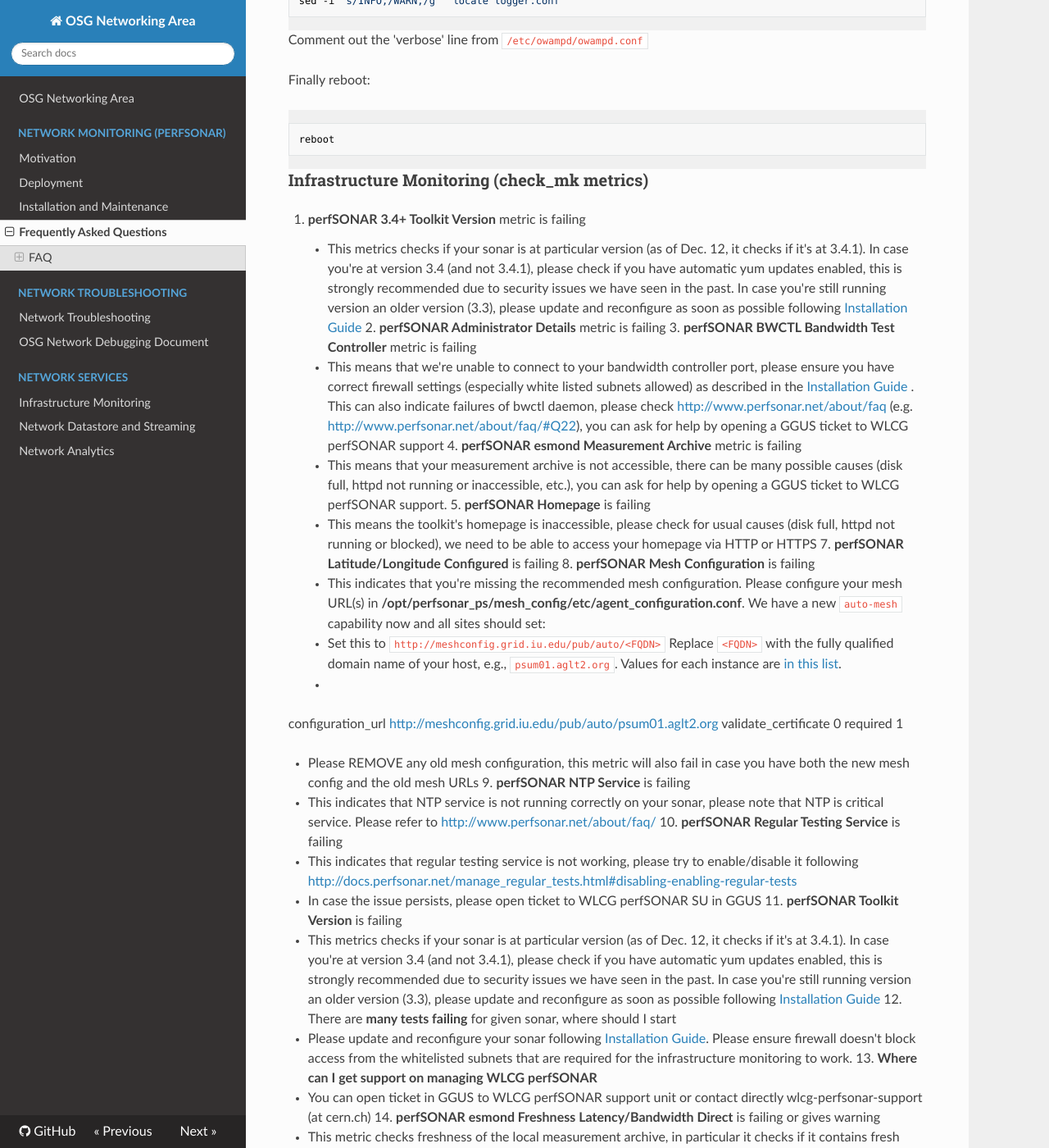
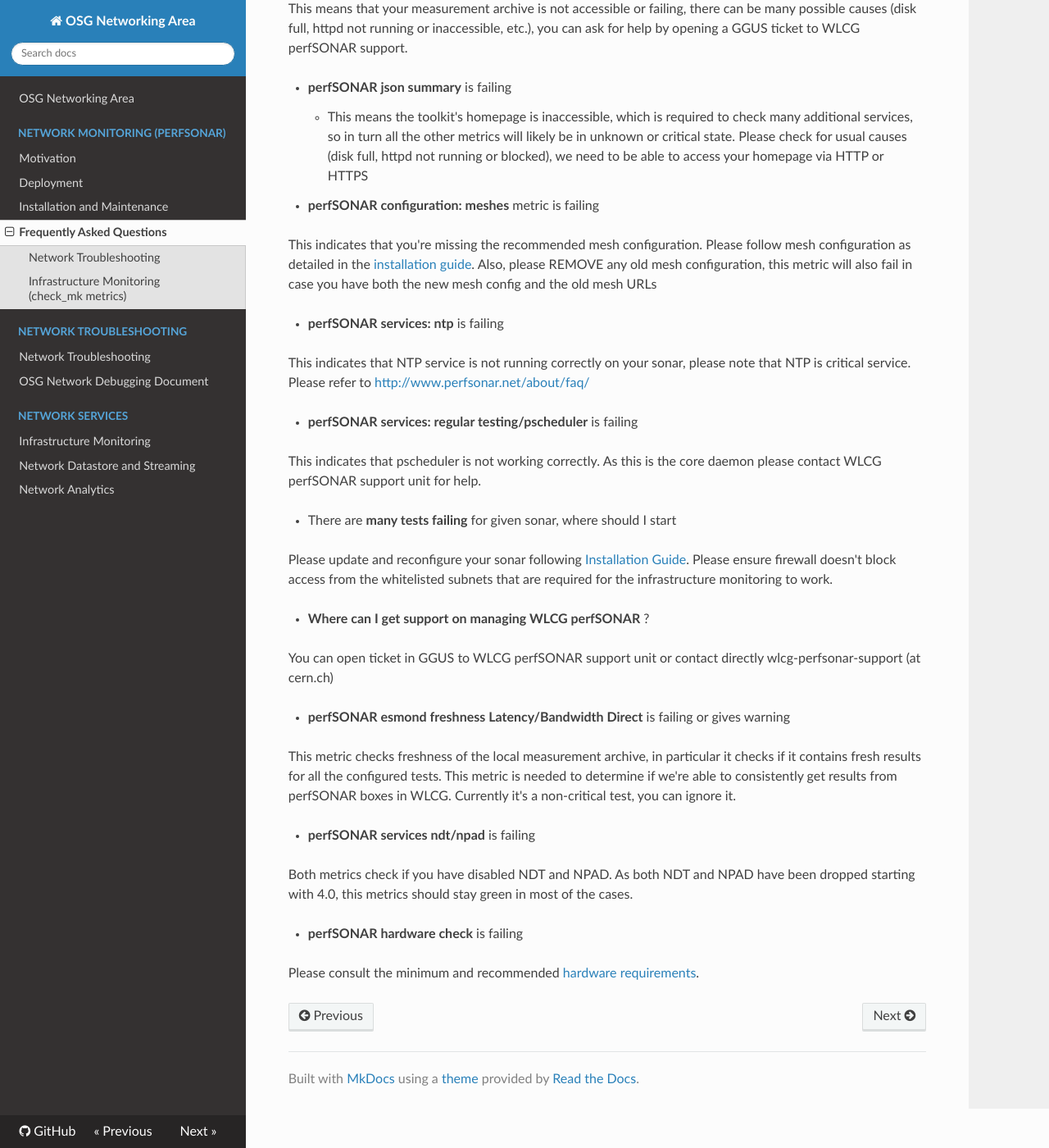
Before and after one commit to osg-htc/networking, an MkDocs documentation site: the page built from docs/perfsonar/faq.md, in a window 1280 px wide and 1400 px high, scrolled down 1086 px. Shown: the whole window at 82% size. Built offline with MkDocs 1.6.1, drawn with Linux system fonts in a browser that asks for light colours; nearby versions of some CDN libraries; old or Windows-style settings are respelled for this version of MkDocs; some of the changed text lies outside the part shown.

Commit message:
Update faq.md

```diff
--- a/docs/perfsonar/faq.md
+++ b/docs/perfsonar/faq.md
@@ -1,75 +1,66 @@
-<span class="twiki-macro LINKCSS"></span>
+### Frequently Asked Questions
 
-<span class="twiki-macro SPACEOUT">perfSONAR  FAQ and  Troubleshooting  for  OSG  and  WLCG  Instances</span>
-=============================================================================================================
+Here we will provide details on troubleshooting perfSONAR installations for OSG and WLCG as well as some additional configuration options and a FAQ.
 
+A good overview of existing tools provided by perfSONAR toolkit and examples how to use them to identify and isolate network problems can be found at https://fasterdata.es.net/performance-testing/troubleshooting/network-troubleshooting-quick-reference-guide/
 
-<span class="twiki-macro STARTINCLUDE"></span> Here we will provide details on troubleshooting perfSONAR installations for OSG and WLCG as well as some additional configuration options and a FAQ.
+We are maintaining a [Network Troubleshooting](network-troubleshooting.md) page to guide users in identifying and following up on network problems.
 
-There are a good set of `cli` tools for perfSONAR available. Details on these tools are at <https://twiki.grid.iu.edu/bin/view/Documentation/Release3/NetworkPerformanceToolkit> The `owping` and `bwctl` tools can be very useful to test from your location to any perfSONAR instance running either the OWAMP or BWCTL services respectively.
+#### Network Troubleshooting
 
-We are maintaining a [Network Troubleshooting](https://twiki.opensciencegrid.org/bin/view/Documentation/NetworkingTroubleShooting) Wiki page to guide users in identifying and following up on network problems.
+* I suspect there is a network performance issue impacting my site
 
-To further secure access to your perfSONAR web interface, we are providing a [securing the perfSONAR web](SecureperfSONAR) page (not yet tested).
+For OSG sites, please open a ticket with GOC. Otherwise please open a GGUS ticket (or assign an existing) one to WLCG Network Throughput support unit.
 
-FAQ
----
+#### Infrastructure Monitoring (check\_mk metrics)
 
-### My perfSONAR disks are filling up with log messages.
+* **perfSONAR services: versions** metric is failing.
 
-The default logging in perfSONAR 3.4 produces a lot of output and some sites are filling their disks with logging data. This has been reported to the perfSONAR developers and there will be fixes coming in future versions. In the meantime you can reduce the amount of logging by doing the following. As `root` you can locate all the relevant logger.conf files:
+This metrics checks if your sonar is at the most recent version. Please check if you have automatic yum updates enabled, this is strongly recommended due to security issues we have seen in the past. In case you're still running an older version (3.3-3.5), please update and reconfigure as soon as possible following [Installation Guide](installation.md)
 
-    [root@psum01 ~]# locate logger.conf
-    /opt/SimpleLS/bootstrap/etc/SimpleLSBootStrapClientDaemon-logger.conf
-    /opt/perfsonar_ps/ls_cache_daemon/etc/ls_cache_daemon-logger.conf
-    /opt/perfsonar_ps/ls_registration_daemon/etc/ls_registration_daemon-logger.conf
-    /opt/perfsonar_ps/regular_testing/etc/regular_testing-logger.conf
-    /opt/perfsonar_ps/toolkit/etc/config_daemon-logger.conf
-    /opt/perfsonar_ps/toolkit/etc/service_watcher-logger.conf
-    /opt/perfsonar_ps/toolkit/web/root/admin/administrative_info/etc/logger.conf
-    /opt/perfsonar_ps/toolkit/web/root/admin/enabled_services/etc/logger.conf
-    /opt/perfsonar_ps/toolkit/web/root/admin/ntp/etc/logger.conf
-    /opt/perfsonar_ps/toolkit/web/root/admin/regular_testing/etc/logger.conf
-    /opt/perfsonar_ps/toolkit/web/root/gui/services/etc/logger.conf
+* **perfSONAR configuration: contacts or location** metrics are failing
 
-You can move the logging levels for DEBUG and INFO up to WARN level via:
+Please check if you have added the administrative information as detailed [here](http://docs.perfsonar.net/install_config_first_time.html#updating-your-administrative-information)
 
-    sed -i 's/DEBUG,/INFO,/g' `locate logger.conf`
-    sed -i 's/INFO,/WARN,/g' `locate logger.conf`
+* **perfSONAR services: bwctl/owamp/pscheduler** metrics are failing
 
-Comment out the 'verbose' line from `/etc/owampd/owampd.conf`
+This means that we're unable to connect to controller ports of the respective services, please ensure you have correct firewall settings (especially white listed subnets allowed) as described in the [Installation Guide](installation.md) . This can also indicate failures of service daemons, please check <http://www.perfsonar.net/about/faq> for additional details.
 
-Finally reboot:
+* **perfSONAR services: esmond** metric is failing
 
-    reboot
+This means that your measurement archive is not accessible or failing, there can be many possible causes (disk full, httpd not running or inaccessible, etc.), you can ask for help by opening a GGUS ticket to WLCG perfSONAR support.
 
-### Infrastructure Monitoring (check\_mk metrics)
+* **perfSONAR json summary** is failing
+    -   This means the toolkit's homepage is inaccessible, which is required to check many additional services, so in turn all the other metrics will likely be in unknown or critical state. Please check for usual causes (disk full, httpd not running or blocked), we need to be able to access your homepage via HTTP or HTTPS
 
-1.  **perfSONAR 3.4+ Toolkit Version** metric is failing
-    -   This metrics checks if your sonar is at particular version (as of Dec. 12, it checks if it's at 3.4.1). In case you're at version 3.4 (and not 3.4.1), please check if you have automatic yum updates enabled, this is strongly recommended due to security issues we have seen in the past. In case you're still running version an older version (3.3), please update and reconfigure as soon as possible following [Installation Guide](https://twiki.opensciencegrid.org/bin/view/Documentation/InstallUpdatePS) 2. **perfSONAR Administrator Details** metric is failing 3. **perfSONAR BWCTL Bandwidth Test Controller** metric is failing
-    -   This means that we're unable to connect to your bandwidth controller port, please ensure you have correct firewall settings (especially white listed subnets allowed) as described in the [Installation Guide](https://twiki.opensciencegrid.org/bin/view/Documentation/InstallUpdatePS) . This can also indicate failures of bwctl daemon, please check <http://www.perfsonar.net/about/faq> (e.g. <http://www.perfsonar.net/about/faq/#Q22>), you can ask for help by opening a GGUS ticket to WLCG perfSONAR support 4. **perfSONAR esmond Measurement Archive** metric is failing
-    -   This means that your measurement archive is not accessible, there can be many possible causes (disk full, httpd not running or inaccessible, etc.), you can ask for help by opening a GGUS ticket to WLCG perfSONAR support. 5. **perfSONAR Homepage** is failing
-    -   This means the toolkit's homepage is inaccessible, please check for usual causes (disk full, httpd not running or blocked), we need to be able to access your homepage via HTTP or HTTPS 7. **perfSONAR Latitude/Longitude Configured** is failing 8. **perfSONAR Mesh Configuration** is failing
-    -   This indicates that you're missing the recommended mesh configuration. Please configure your mesh URL(s) in **/opt/perfsonar\_ps/mesh\_config/etc/agent\_configuration.conf**. We have a new `auto-mesh` capability now and all sites should set:
-    -   Set this to `http://meshconfig.grid.iu.edu/pub/auto/<FQDN>` Replace `<FQDN>` with the fully qualified domain name of your host, e.g., `psum01.aglt2.org`. Values for each instance are [in this list](http://grid-monitoring.cern.ch/perfsonar_config.txt).
-    -   <verbatim>
+* **perfSONAR configuration: meshes** metric is failing
 
-<mesh> configuration\_url <http://meshconfig.grid.iu.edu/pub/auto/psum01.aglt2.org> validate\_certificate 0 required 1 </mesh> </verbatim>
+This indicates that you're missing the recommended mesh configuration. Please follow mesh configuration as detailed in the [installation guide](installation.md). Also, please REMOVE any old mesh configuration, this metric will also fail in case you have both the new mesh config and the old mesh URLs
 
--   Please REMOVE any old mesh configuration, this metric will also fail in case you have both the new mesh config and the old mesh URLs 9. **perfSONAR NTP Service** is failing
--   This indicates that NTP service is not running correctly on your sonar, please note that NTP is critical service. Please refer to <http://www.perfsonar.net/about/faq/> 10. **perfSONAR Regular Testing Service** is failing
--   This indicates that regular testing service is not working, please try to enable/disable it following <http://docs.perfsonar.net/manage_regular_tests.html#disabling-enabling-regular-tests>
--   In case the issue persists, please open ticket to WLCG perfSONAR SU in GGUS 11. **perfSONAR Toolkit Version** is failing
--   This metrics checks if your sonar is at particular version (as of Dec. 12, it checks if it's at 3.4.1). In case you're at version 3.4 (and not 3.4.1), please check if you have automatic yum updates enabled, this is strongly recommended due to security issues we have seen in the past. In case you're still running version an older version (3.3), please update and reconfigure as soon as possible following [Installation Guide](https://twiki.opensciencegrid.org/bin/view/Documentation/InstallUpdatePS) 12. There are **many tests failing** for given sonar, where should I start
--   Please update and reconfigure your sonar following [Installation Guide](https://twiki.opensciencegrid.org/bin/view/Documentation/InstallUpdatePS). Please ensure firewall doesn't block access from the whitelisted subnets that are required for the infrastructure monitoring to work. 13. **Where can I get support on managing WLCG perfSONAR**
--   You can open ticket in GGUS to WLCG perfSONAR support unit or contact directly wlcg-perfsonar-support (at cern.ch) 14. **perfSONAR esmond Freshness Latency/Bandwidth Direct** is failing or gives warning
--   This metric checks freshness of the local measurement archive, in particular it checks if it contains fresh results for all the configured tests. This metric is needed to determine if we're able to consistently get results from perfSONAR boxes in WLCG. Currently it's a non-critical test, you can ignore it. 15. **perfSONAR esmond Freshness Latency/Bandwidth Reverse** is failing or gives warning
--   This metric checks freshness of the local measurement archive, in particular it checks if it contains fresh results for all the configured reverse tests (reverse test is any test that is done from remote to local sonar). This metric is needed to determine if we're able to consistently get results from perfSONAR boxes in WLCG. Currently it's a non-critical test, you can ignore it. 16. **perfSONAR NDT HTTP Network Diagnostic Tester** and/or **perfSONAR NDT P Network Diagnostic Tester** and/or **perfSONAR NPAD Network Path and Application Diagnosis** are failing
--   Both metrics check if you have disabled NDT and NPAD as we recommend in the [Installation/Update Guide](https://twiki.opensciencegrid.org/bin/view/Documentation/InstallUpdatePS). Please follow the guide to disable this service. 17. **perfSONAR Toolkit Memory** is failing
--   Starting with perfSONAR version 3.4, the minimal required memory is at least 4GBs. In case hardware update is not possible for your sonars, we can still use them to run on demand tests for debugging purposes, but we won't be able to run any baselining activities.
+* **perfSONAR services: ntp** is failing
 
-<span class="twiki-macro STOPINCLUDE"></span>
+This indicates that NTP service is not running correctly on your sonar, please note that NTP is critical service. Please refer to <http://www.perfsonar.net/about/faq/>
 
-<span class="twiki-macro BOTTOMMATTER"></span>
+* **perfSONAR services: regular testing/pscheduler** is failing
 
--- Main.ShawnMcKee - 16 Oct 2014
+This indicates that pscheduler is not working correctly. As this is the core daemon please contact WLCG perfSONAR support unit for help.
+
+* There are **many tests failing** for given sonar, where should I start
+
+Please update and reconfigure your sonar following [Installation Guide](installation.md). Please ensure firewall doesn't block access from the whitelisted subnets that are required for the infrastructure monitoring to work.
+
+* **Where can I get support on managing WLCG perfSONAR** ?
+
+You can open ticket in GGUS to WLCG perfSONAR support unit or contact directly wlcg-perfsonar-support (at cern.ch)
+
+* **perfSONAR esmond freshness Latency/Bandwidth Direct** is failing or gives warning
+
+This metric checks freshness of the local measurement archive, in particular it checks if it contains fresh results for all the configured tests. This metric is needed to determine if we're able to consistently get results from perfSONAR boxes in WLCG. Currently it's a non-critical test, you can ignore it.
+
+* **perfSONAR services ndt/npad** is failing
+
+Both metrics check if you have disabled NDT and NPAD. As both NDT and NPAD have been dropped starting with 4.0, this metrics should stay green in most of the cases.
+
+* **perfSONAR hardware check** is failing
+
+Please consult the minimum and recommended [hardware requirements](deployment-models.md).
```
